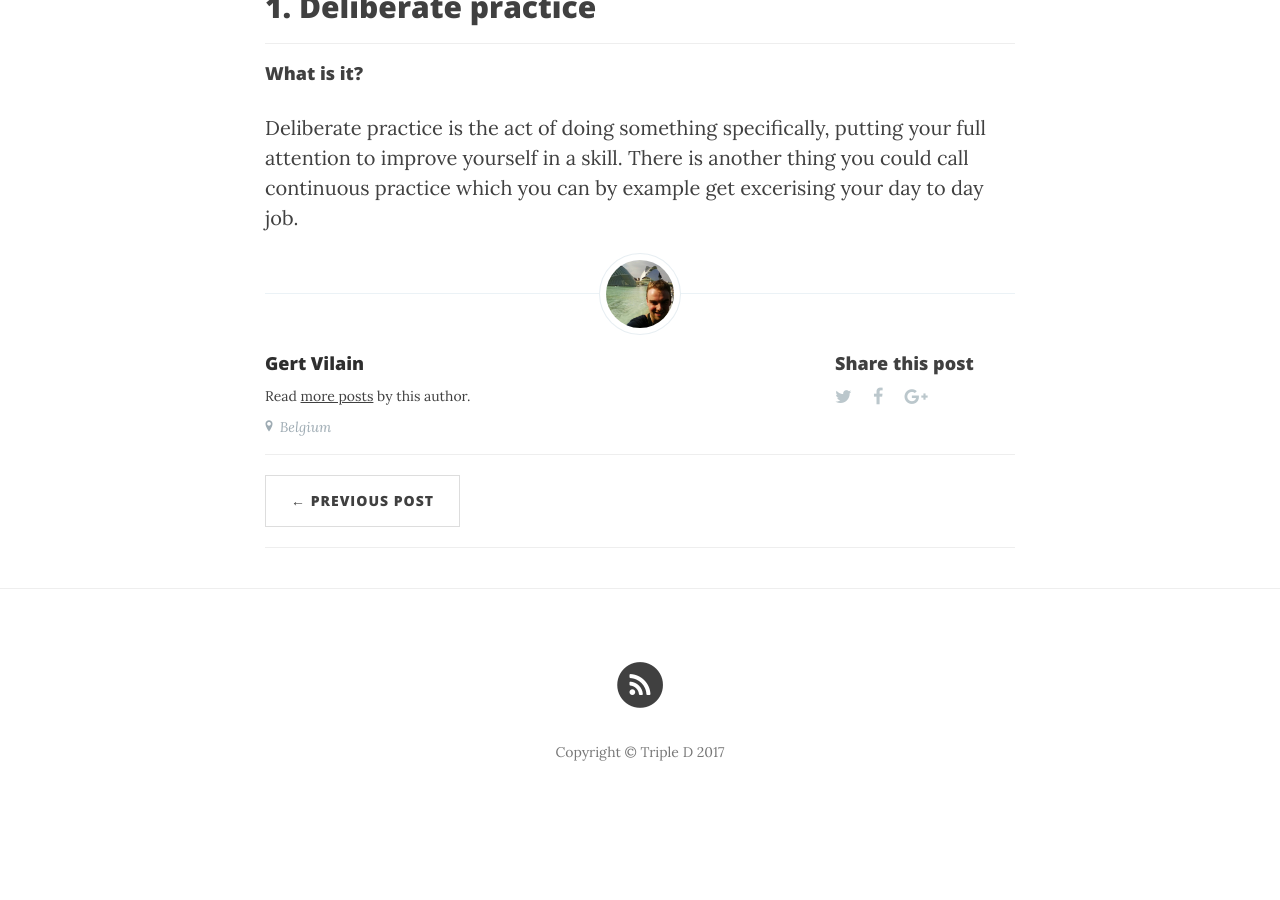
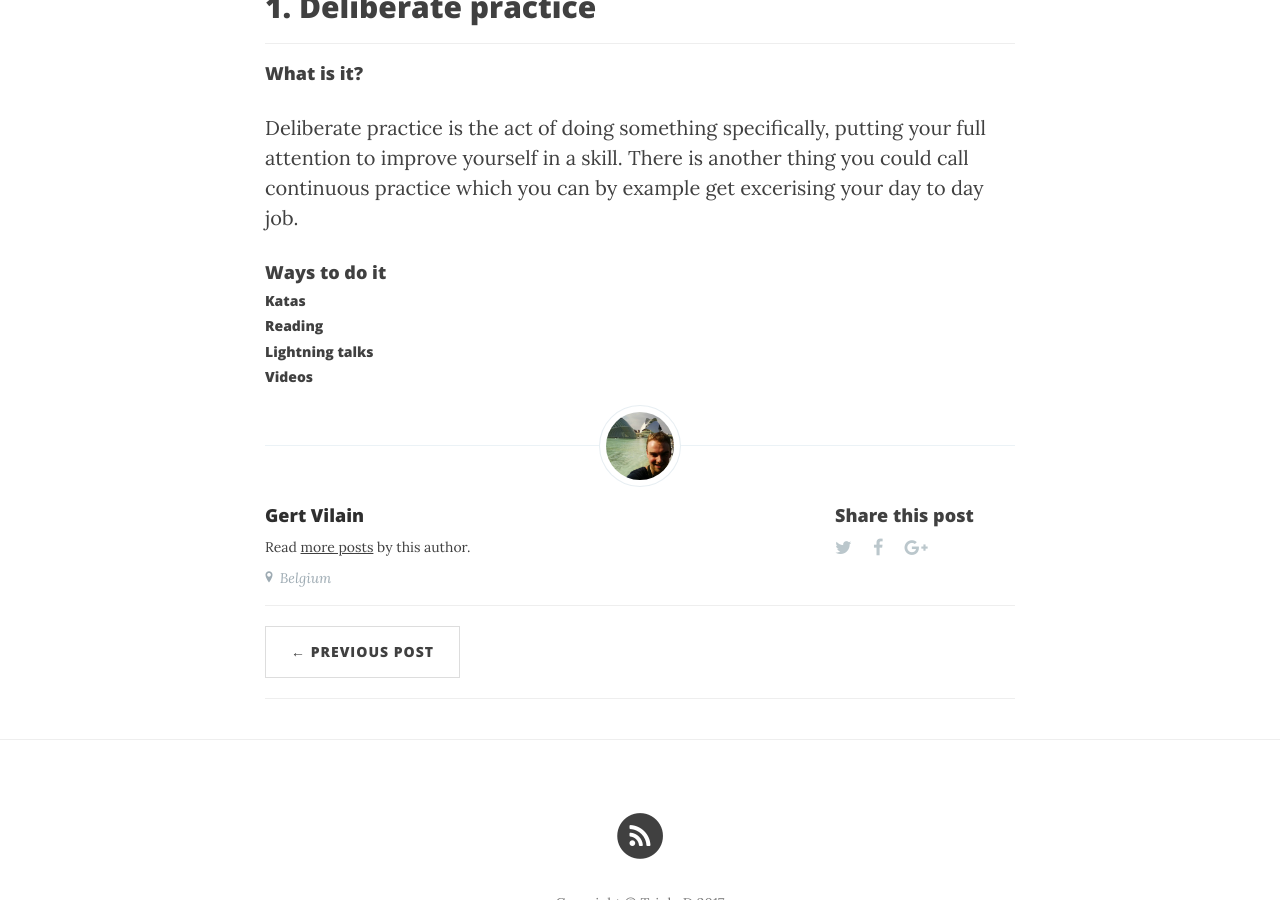
Before and after one commit to tripledio/tripledio.github.io, a Jekyll site: the page built from _posts/2017-10-14-Deliberate-Practice.md, in a window 1280 px wide and 900 px high, scrolled down 644 px. Built offline with Jekyll 4.4.1, drawn with Linux system fonts in a browser that asks for light colours; nearby versions of some CDN libraries; before the commit the page ends 1472 px from its top, so only the background shows below that.

Commit message:
Add ways to do it

```diff
--- a/_posts/2017-10-14-Deliberate-Practice.md
+++ b/_posts/2017-10-14-Deliberate-Practice.md
@@ -20,3 +20,10 @@ my first blog post that you started reading. It will be the same subject as my f
 
 Deliberate practice is the act of doing something specifically, putting your full attention to improve yourself in a skill.
 There is another thing you could call continuous practice which you can by example get excerising your day to day job.
+
+#### Ways to do it <a id="1.b"/>
+
+##### Katas
+##### Reading
+##### Lightning talks
+##### Videos
```
